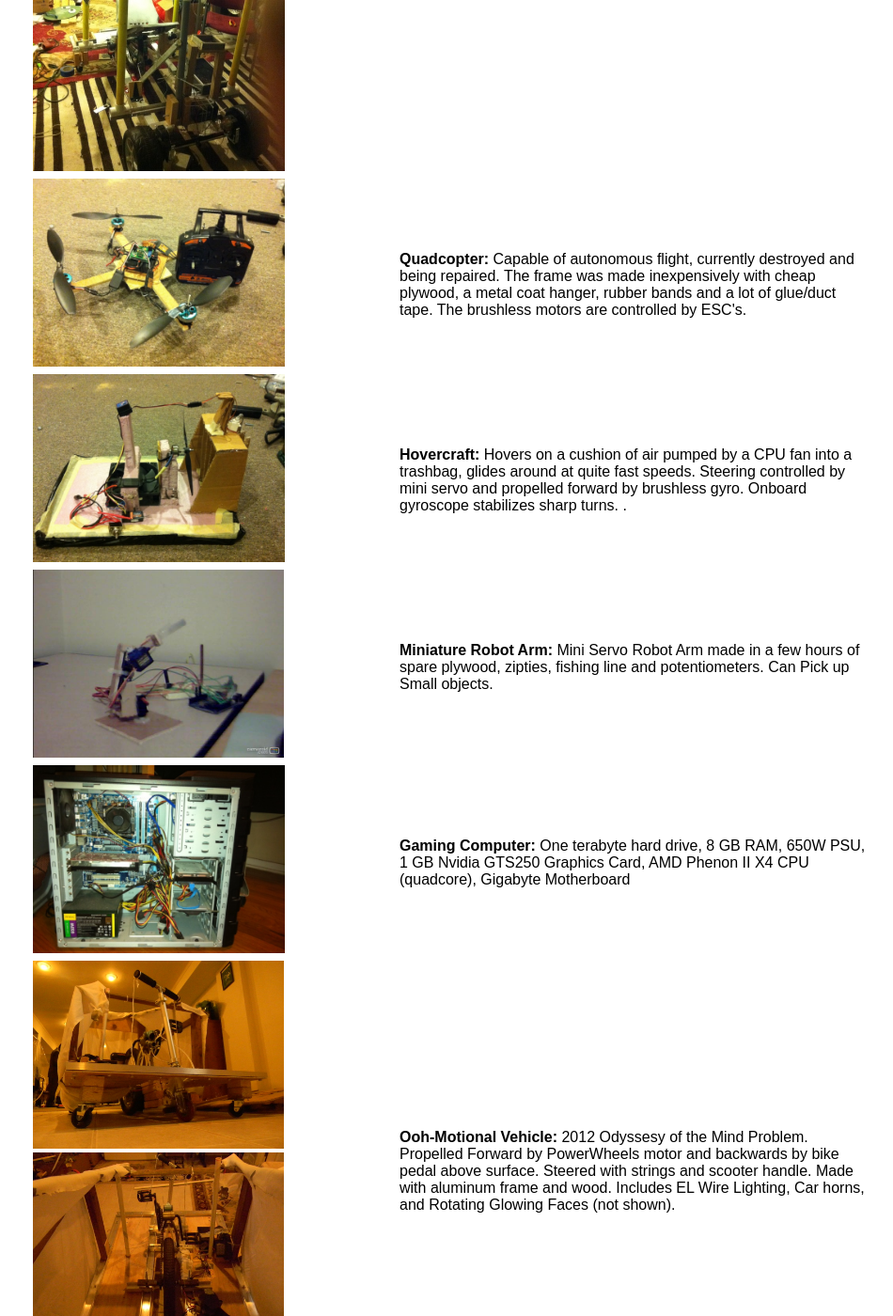
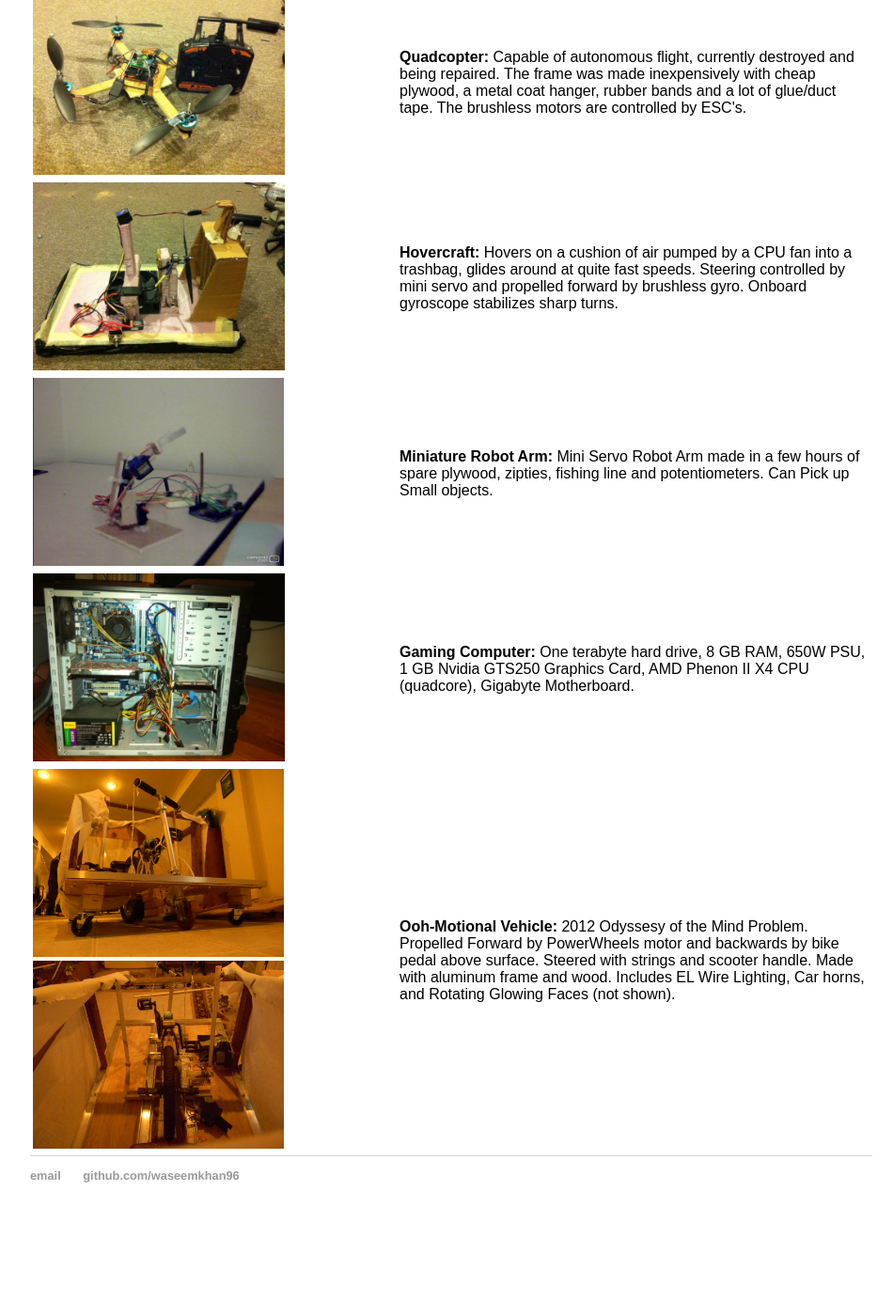
Before and after one commit to wasdkhan/wasdkhan.github.io, a Jekyll site: the page built from projects/index.html, in a window 1280 px wide and 1400 px high, scrolled down 581 px. Shown: the whole window at 94% size, without its empty margins (160-1110 px from the left). Built offline with Jekyll 4.4.1, drawn with Linux system fonts in a browser that asks for light colours; after the commit the page ends 1899 px from its top, so only the background shows below that; some of the changed text lies outside the part shown.

```diff
--- a/_layouts/default.html
+++ b/_layouts/default.html
@@ -11,6 +11,7 @@
 	        		<li><a href="/">Home</a></li>
 		        	<li><a href="/about">About</a></li>
 	        		<li><a href="/projects">Projects</a></li>
+	        		<li><a href="/software">Software</a></li>
 	        		<li><a href="/math">Math</a></li>
 	    		</ul>
 			</nav>
--- a/math/index.html
+++ b/math/index.html
@@ -10,6 +10,6 @@ title: Projects
 <script type="text/javascript" src="http://www.wolfram.com/cdf-player/plugin/v2.1/cdfplugin.js"></script>
 <script type="text/javascript">
 var cdf = new cdfplugin();
-cdf.setDefaultContent('<a href="http://www.wolfram.com/cdf-player/"><img  src="Poisson Equation.png"></a>');
+cdf.setDefaultContent('<a href="http://www.wolfram.com/cdf-player/"><img src="mathematica/Poisson Equation.png"></a>');
 cdf.embed('mathematica/Poisson Equation.cdf', 815, 1088);
 </script>
--- a/projects/index.html
+++ b/projects/index.html
@@ -2,44 +2,43 @@
 layout: default
 title: Projects
 ---
-<div class="about">
+<div class="projects">
   <h1>Projects</h1>
     <table>
       <tr>
-        <td><div style="float:left"><img class="proj" src="img/barebone_om.JPG"/>
-            <img style="width:268px" src="img/final_om.JPG"/></div></td>
-        <td><div style="height:50px;width:500px;float:left;font-family:Arial">
-        <strong>Driver's Test </strong>2014 Odyssey of the Mind Problem. Propelled forward by rowing arm attached to bike chain/wheel and propelled backwards by PowerWheels Motor and Wheels. Equipped with Trash Cannon, Sound System, Water Pump System and Room for two. Email me for details.
+        <td><div style="float:left"><img src="img/final_om.JPG" style="width:268px"></div></td>
+        <td><div style="width:500px;float:left;font-family:Arial">
+        <strong>Driver's Test: </strong>2014 Odyssey of the Mind Problem. Propelled forward by rowing arm attached to bike chain/wheel and propelled backwards by PowerWheels Motor and Wheels. Equipped with Trash Cannon, Sound System, Water Pump System and Room for two. Email me for details.
         </div></td>
       </tr>
   		<tr>
   			<td><div style="float:left"><img class="proj" src="img/quad.JPG"/></div></td>
-  			<td><div style="height:50px;width:500px;float:left;font-family:Arial">
+  			<td><div style="width:500px;float:left;font-family:Arial">
   			<strong>Quadcopter:	</strong> Capable of autonomous flight, currently destroyed and being repaired. The frame was made inexpensively with cheap plywood, a metal coat hanger, rubber bands and a lot of glue/duct tape. The brushless motors are controlled by ESC's.
   			</div></td>
   		</tr>
   		<tr>
   			<td><div style="float:left"><img class="proj" src="img/hovside.JPG"/></div></td>
-  			<td><div style="height:50px;width:500px;float:left;font-family:Arial">
-  			<strong>Hovercraft:	</strong> Hovers on a cushion of air pumped by a CPU fan into a trashbag, glides around at quite fast speeds. Steering controlled by mini servo and propelled forward by brushless gyro. Onboard gyroscope stabilizes sharp turns. .
+  			<td><div style="width:500px;float:left;font-family:Arial">
+  			<strong>Hovercraft:	</strong> Hovers on a cushion of air pumped by a CPU fan into a trashbag, glides around at quite fast speeds. Steering controlled by mini servo and propelled forward by brushless gyro. Onboard gyroscope stabilizes sharp turns.
   			</div></td>
   		</tr>
   		<tr>
   			<td><div style="float:left"><img class="proj" src="img/robotarm.jpg"/></div></td>
-  			<td><div style="height:50px;width:500px;float:left;font-family:Arial">
+  			<td><div style="width:500px;float:left;font-family:Arial">
   			<strong>Miniature Robot Arm: </strong>Mini Servo Robot Arm made in a few hours of spare plywood, zipties, fishing line and potentiometers. Can Pick up Small objects.
   			</div></td>
   		</tr>
       <tr>
         <td><div style="float:left"><img class="proj" src="img/gaming_computer.JPG"/></div></td>
-        <td><div style="height:50px;width:500px;float:left;font-family:Arial">
-        <strong>Gaming Computer: </strong>One terabyte hard drive, 8 GB RAM, 650W PSU, 1 GB Nvidia GTS250 Graphics Card, AMD Phenon II X4 CPU (quadcore), Gigabyte Motherboard
+        <td><div style="width:500px;float:left;font-family:Arial">
+        <strong>Gaming Computer: </strong>One terabyte hard drive, 8 GB RAM, 650W PSU, 1 GB Nvidia GTS250 Graphics Card, AMD Phenon II X4 CPU (quadcore), Gigabyte Motherboard.
         </div></td>
       </tr>
       <tr>
         <td><div style="float:left"><img class="proj" src="img/2012_om_front.JPG"/></div>
             <div style="float:left"><img class="proj" src="img/2012_om_inside.JPG"/></div></td>
-        <td><div style="height:50px;width:500px;float:left;font-family:Arial">
+        <td><div style="width:500px;float:left;font-family:Arial">
         <strong>Ooh-Motional Vehicle: </strong>2012 Odyssesy of the Mind Problem. Propelled Forward by PowerWheels motor and backwards by bike pedal above surface. Steered with strings and scooter handle. Made with aluminum frame and wood. Includes EL Wire Lighting, Car horns, and Rotating Glowing Faces (not shown).
         </div></td>
       </tr>
```
